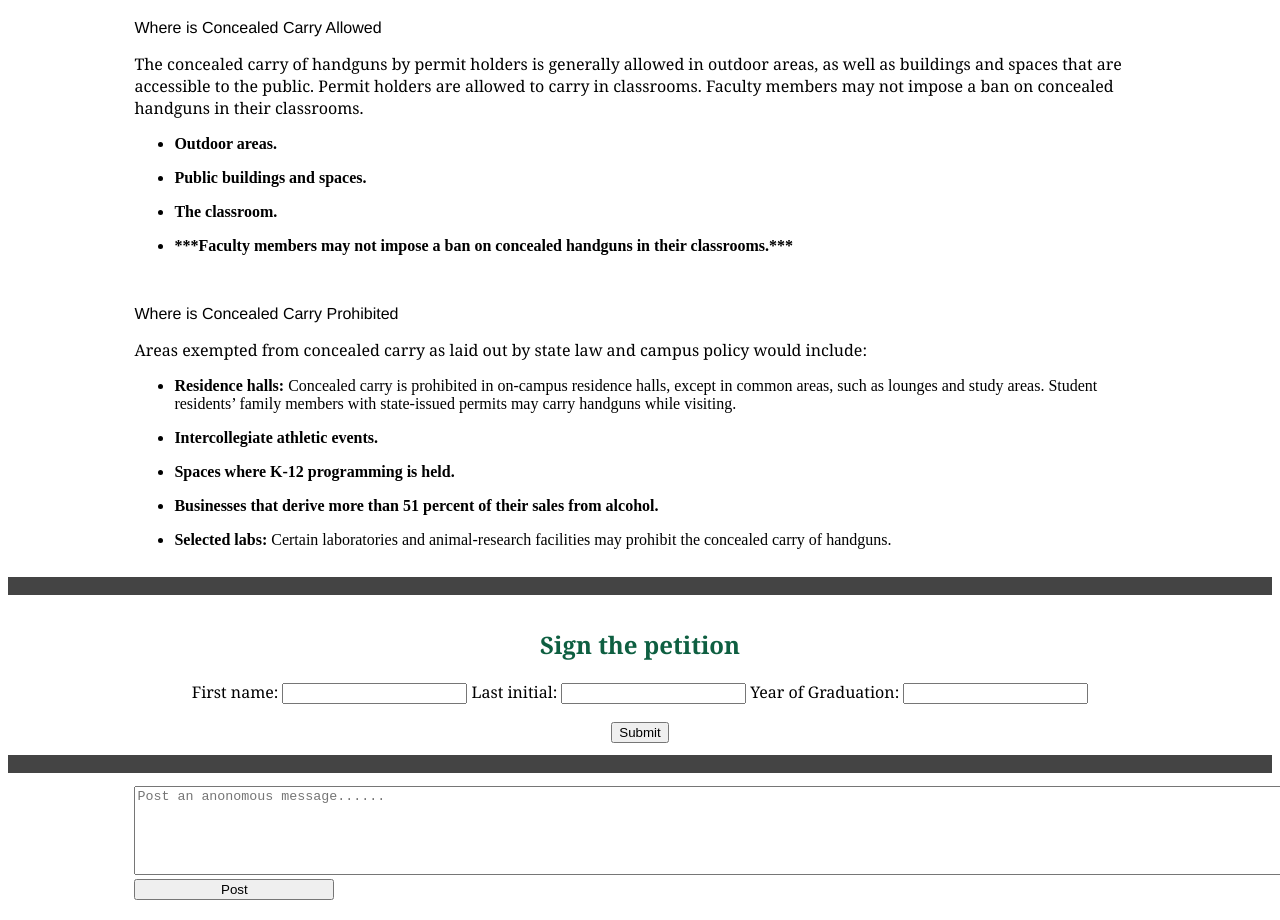
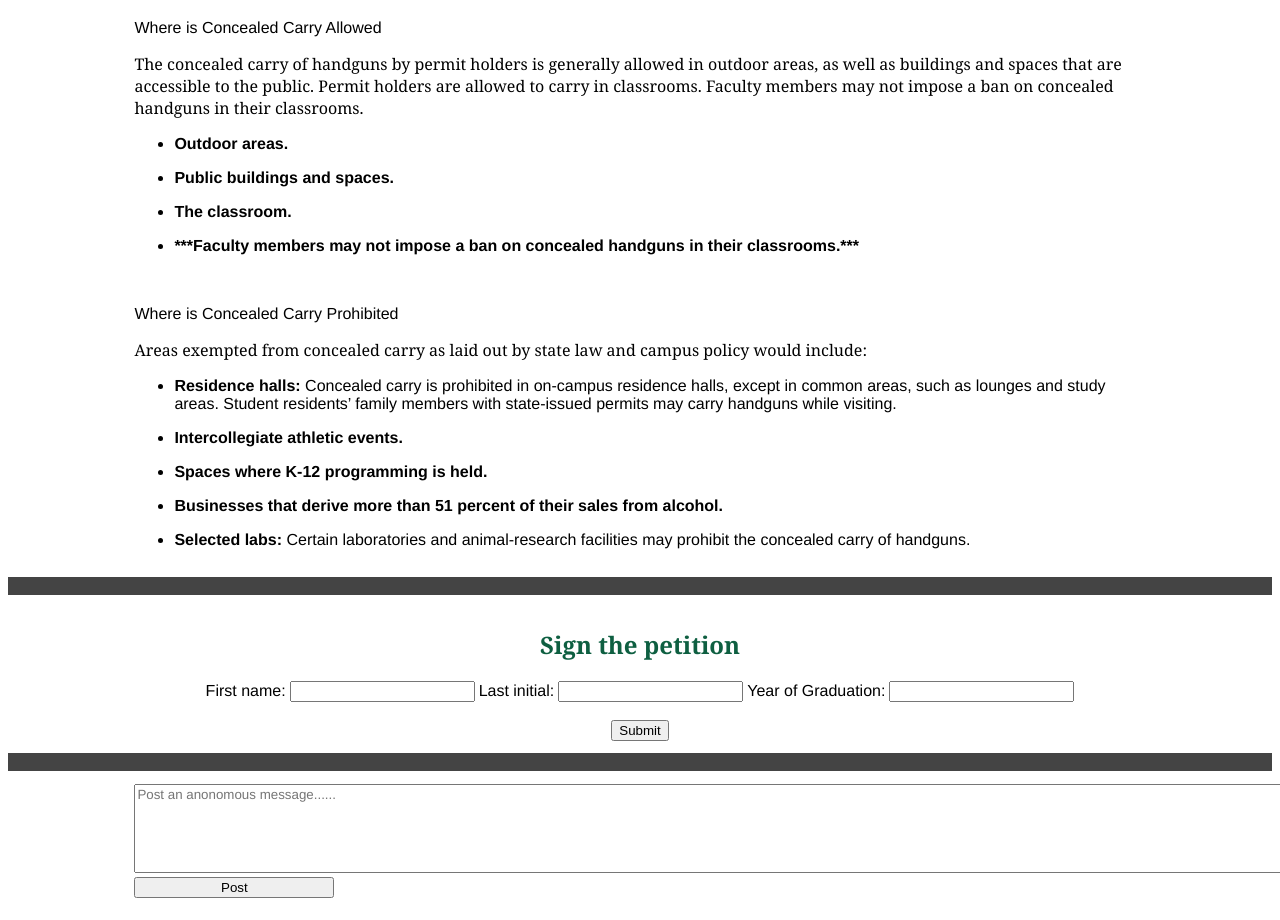
Before and after one commit to MaxwellMcEwan/Baylor-Campus-Carry, a plain HTML site: page index.html in a window 1280 px wide. Shown: the part 440-1360 px from the top of the page. Drawn offline with Linux system fonts and the light colour scheme.

Commit message:
changed some fonts and started working on comment section functionality

```diff
--- a/index.html
+++ b/index.html
@@ -88,8 +88,25 @@
             height: 35;
         }
 
+        textarea{
+            font-family: 'Franklin Gothic Medium', 'Arial Narrow', Arial, sans-serif;
+        }
+
         form{
             text-align: center;
+        }
+
+        .commentDisplay{
+            font-family: 'Franklin Gothic Medium', 'Arial Narrow', Arial, sans-serif;
+        }
+
+        label{
+            font-family: 'Franklin Gothic Medium', 'Arial Narrow', Arial, sans-serif;
+        }
+
+        p{
+            font-family: 'Franklin Gothic Medium', 'Arial Narrow', Arial, sans-serif;
+            font-size: medium;
         }
 
     </style>
@@ -131,11 +148,11 @@
             <div class="infoSegment" id="petition">
                 <h2 align="center">Sign the petition</h2>
                 <form align="center" method="POST">
-                    <label for="fname" class="overviewPoint">First name:</label>
+                    <label for="fname">First name:</label>
                     <input type="text" id="fname" name="fname">
-                    <label for="lname" class="overviewPoint" >Last initial:</label>
+                    <label for="lname">Last initial:</label>
                     <input type="text" id="lname" name="lname">
-                    <label for="gyear" class="overviewPoint">Year of Graduation:</label>
+                    <label for="gyear">Year of Graduation:</label>
                     <input type="number" id="gyear" name="gyear"> <br><br>
                     <input type="submit" value="Submit" class="submitButton" onclick="saveSignature();">
                 </form>
@@ -146,7 +163,7 @@
                     <textarea id="title" type="text "rows="2" cols="4" onkeyup="Allow()" placeholder="Post an anonomous message......" style="width: 1447px; height: 83px;"></textarea><br>
                     <input type="submit" value="Post" onclick="insert()" style="width:200px;" /></form>
                     </div>
-                    <div id="display"></div>
+                    <div id="display" class="commentDisplay"></div>
 
                     <script type="text/javascript">
                     var titles = [];
```
